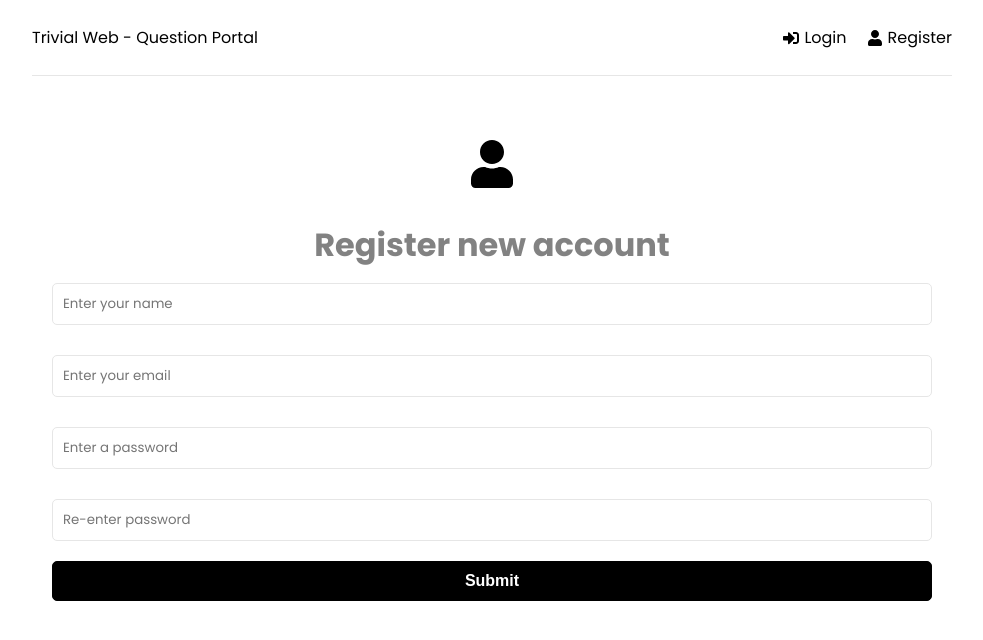
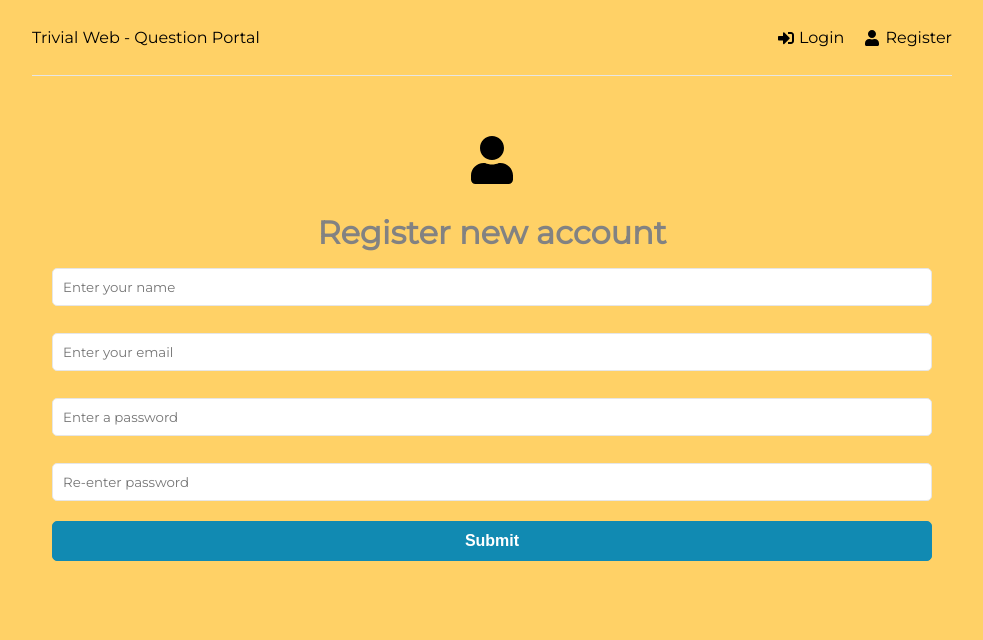
Before and after one commit to bobbyem/trivialwebportal, a React (Create React App) app in the folder frontend/: page /register in a window 1280 px wide. Shown: the top 640 px of the page, without its empty margins (148-1131 px from the left). Built offline with nearby package versions, Linux system fonts and the light colour scheme.

Commit message:
Changed some styling

```diff
--- a/frontend/src/components/QuestionItem.jsx
+++ b/frontend/src/components/QuestionItem.jsx
@@ -5,7 +5,7 @@ import { deleteQuestion } from "../features/questions/questionSlice";
 function QuestionItem({ question }) {
   const dispatch = useDispatch();
   return (
-    <div className="goal">
+    <div className="question">
       <div className="">
         {new Date(question.createdAt).toLocaleString("en-US")}
       </div>
--- a/frontend/src/index.css
+++ b/frontend/src/index.css
@@ -1,4 +1,12 @@
-@import url("https://fonts.googleapis.com/css2?family=Poppins:wght@300;400;600;700&display=swap");
+/* @import url("https://fonts.googleapis.com/css2?family=Poppins:wght@300;400;600;700&display=swap"); */
+@import url("https://fonts.googleapis.com/css2?family=Montserrat&display=swap");
+
+/* CSS HEX */
+/* --paradise-pink: #ef476fff;
+--orange-yellow-crayola: #ffd166ff;
+--caribbean-green: #06d6a0ff;
+--blue-ncs: #118ab2ff;
+--midnight-green-eagle-green: #073b4cff; */
 
 * {
   margin: 0;
@@ -7,8 +15,9 @@
 }
 
 body {
-  font-family: "Poppins", sans-serif;
+  font-family: "Montserrat", sans-serif;
   height: 100vh;
+  background-color: #ffd166ff;
 }
 
 a {
@@ -92,8 +101,8 @@ h3 {
   gap: 10px;
 }
 
-.goal {
-  background-color: #f4f4f4;
+.question {
+  background-color: #ffffff;
   margin: 10px 0;
   padding: 20px 0 10px;
   position: relative;
@@ -137,9 +146,9 @@ h3 {
 
 .btn {
   padding: 10px 20px;
-  border: 1px solid #000;
+  border: 1px solid #118ab2ff;
   border-radius: 5px;
-  background: #000;
+  background: #118ab2ff;
   color: #fff;
   font-size: 16px;
   font-weight: 700;
--- a/frontend/src/pages/Dashboard.jsx
+++ b/frontend/src/pages/Dashboard.jsx
@@ -37,6 +37,8 @@ function Dashboard() {
       <section>
         <h1>Wellcome {user && user.name}</h1>
       </section>
+      <h4>Thank you for contributing to this project!😍</h4>
+      <p>So far we have: {questions.length} questions</p>
       {user ? <QuestionForm user={user} /> : null}
       {questions ? (
         <section className="content">
```
